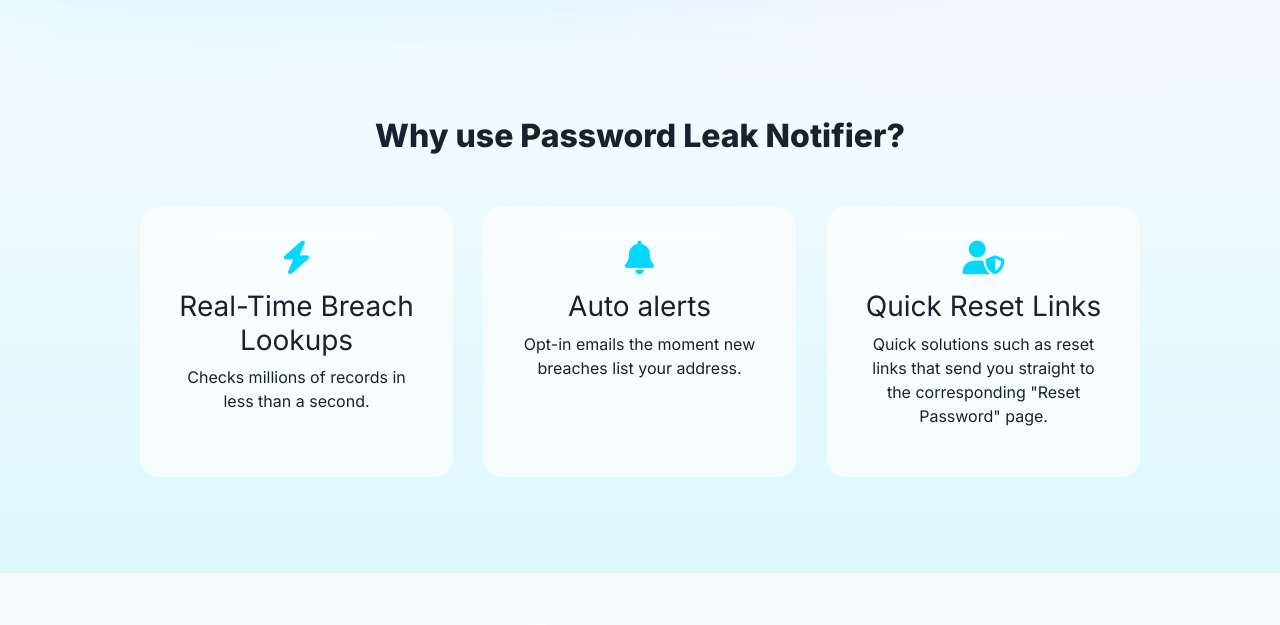
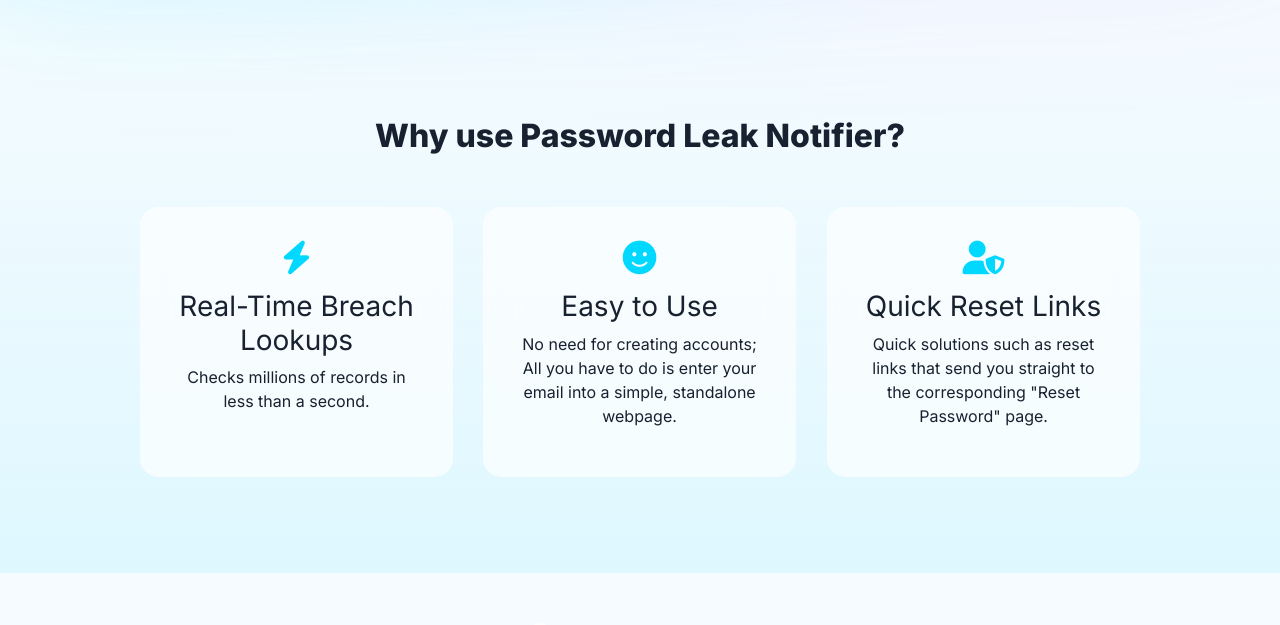
Before and after one commit to WSU-4110/PasswordLeakNotifier, a Flask app: page / in a window 1280 px wide; the page is wider, and only the part inside the window is pictured. Shown: the part 899-1524 px from the top of that part. Run offline with Flask 3, Linux system fonts and the light colour scheme.

Commit message:
Changed features card

```diff
--- a/templates/index.html
+++ b/templates/index.html
@@ -83,9 +83,9 @@
                 </div>
 
                 <div class="feature-card" data-aos="flip-left" data-aos-delay="100">
-                    <i class="fa-solid fa-bell feature-icon"></i>
-                    <h3>Auto alerts</h3>
-                    <p>Opt-in emails the moment new breaches list your address.</p>
+                    <i class="fa-solid fa-face-smile feature-icon"></i>
+                    <h3>Easy to Use</h3>
+                    <p>No need for creating accounts; All you have to do is enter your email into a simple, standalone webpage.</p>
                 </div>
 
                 <div class="feature-card" data-aos="flip-left" data-aos-delay="200">
```
